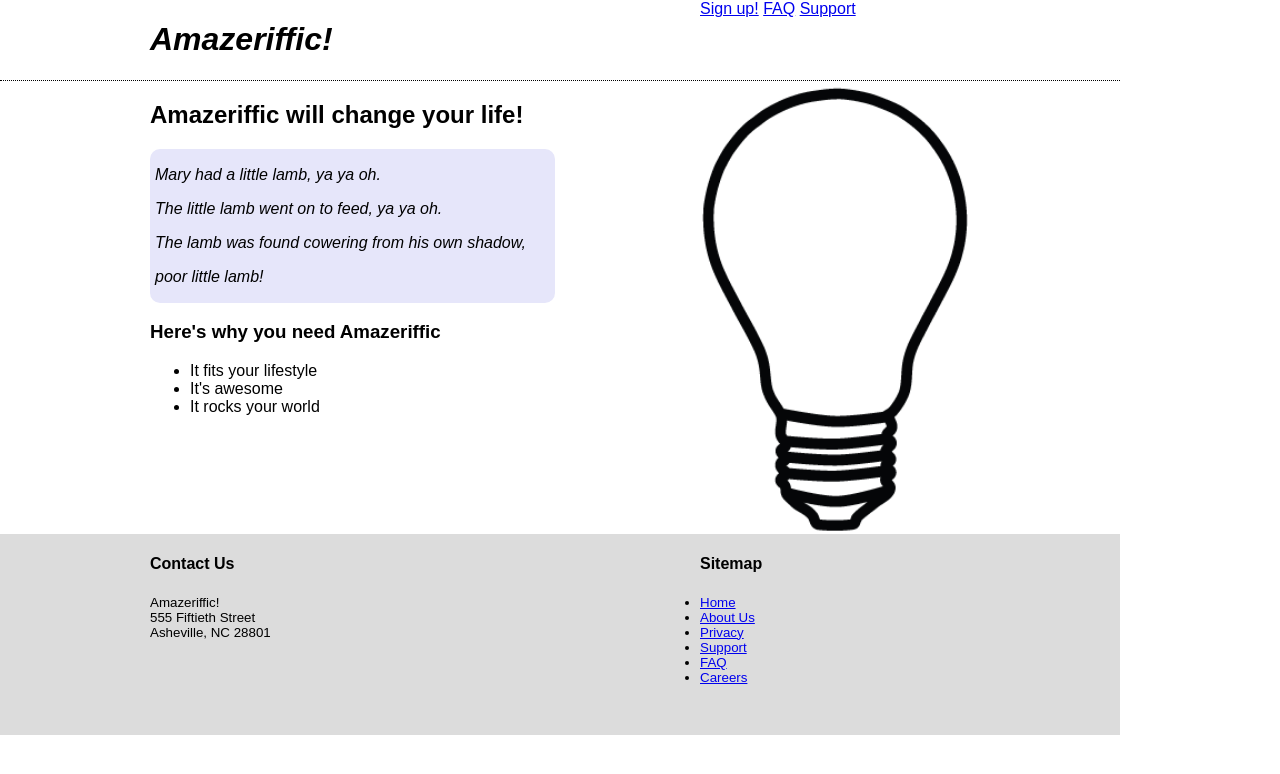
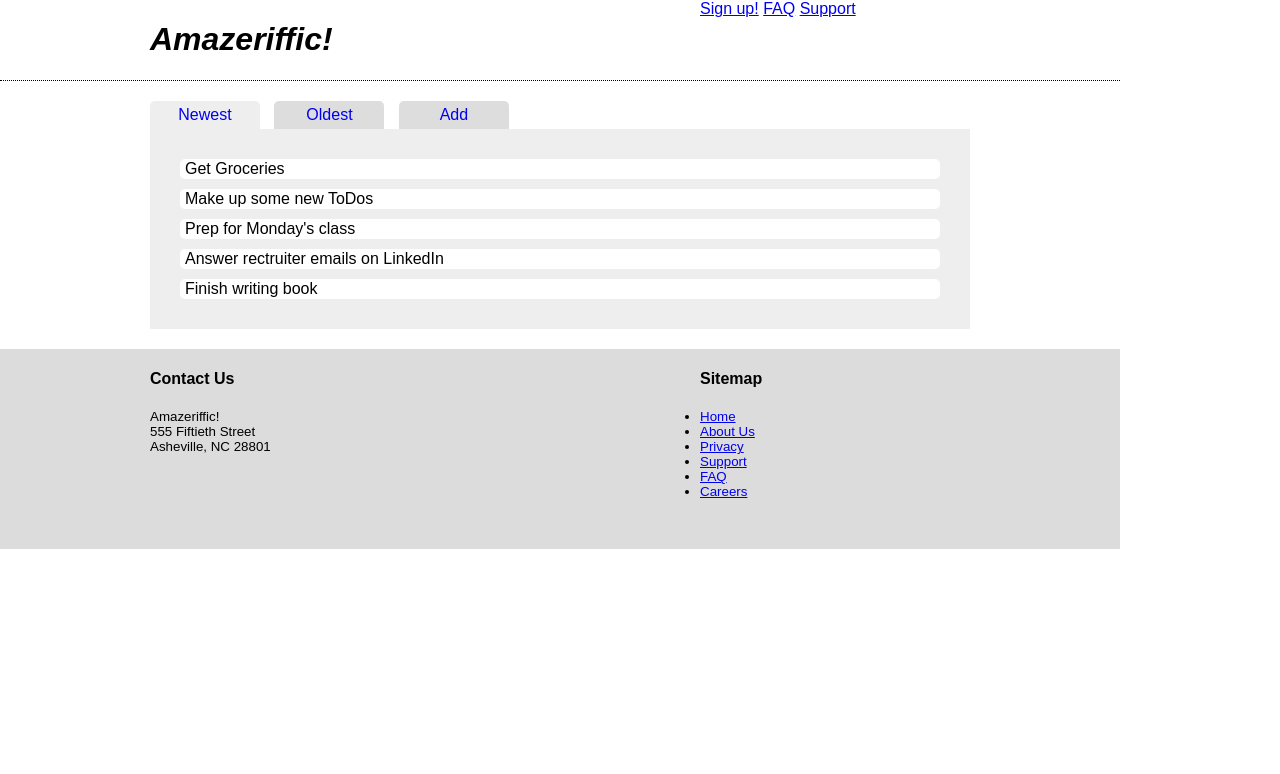
Before and after one commit to andreqls/amazeriffic, a plain HTML site: page index.html in a window 1280 px wide. Drawn offline with Linux system fonts and the light colour scheme.

Commit message:
Improved layout of main content

```diff
--- a/index.html
+++ b/index.html
@@ -16,22 +16,24 @@
 			</nav>
 		</header>
 		<main>
-			<div>
-				<h2>Amazeriffic will change your life!</h2>
-				<section class="poem">
-					<em><p>Mary had a little lamb, ya ya oh.</p>
-					<p>The little lamb went on to feed, ya ya oh.</p>
-					<p>The lamb was found cowering from his own shadow,</p>
-					<p>poor little lamb!</p></em>
-				</section>
-				<h3>Here's why you need Amazeriffic</h3>
-				<ul>
-					<li>It fits your lifestyle</li>
-					<li>It's awesome</li>
-					<li>It rocks your world</li>
-				</ul>
+			<div class="container">
+
+				<div class="tabs">
+					<a href="#"><span class="active">Newest</span></a>
+					<a href="#"><span>Oldest</span></a>
+					<a href="#"><span>Add</span></a>
+				</div>
+
+				<div class="content">
+					<ul>
+						<li>Get Groceries</li>
+						<li>Make up some new ToDos</li>
+						<li>Prep for Monday's class</li>
+						<li>Answer rectruiter emails on LinkedIn</a>
+						<li>Finish writing book</li>
+					</ul>
+				</div>
 			</div>
-			<img src="lightbulb.png" alt="An image of a lightbulb">
 		</main>
 		<footer>
 			<div class="contact">
--- a/stylesheets/style.css
+++ b/stylesheets/style.css
@@ -10,16 +10,40 @@ header, main, footer {
 }
 
 main {
+	padding-left: 150px;
+	padding-right: 150px;
+	padding-top: 20px;
+	padding-bottom: 20px;
 	border-top: dotted black 1px;
 }
 
-section.poem {
-	background: lavender;
-	width: 400px;
+.tabs a span {
+	display: inline-block;
+	border-radius: 5px 5px 0 0;
+	width: 100px;
+	margin-right: 10px;
+	text-align: center;
+	background: #ddd;
+	padding: 5px;
+}
+
+.tabs a span.active, div.content {
+	background: #eee;
+}
+
+div.content ul {
+	margin: 0;
+	padding: 20px;
+	list-style-type: none;
+}
+
+div.content ul li {
+	padding-left: 5px;
 	padding-top: 1px;
 	padding-bottom: 1px;
-	padding-left: 5px;
-	border-radius: 10px;
+	margin: 10px;
+	background: #fff;
+	border-radius: 5px;
 }
 
 footer {
@@ -27,13 +51,13 @@ footer {
 	padding-bottom: 50px;
 }
 
-header h1, main div, footer div.contact {
+header h1, footer div.contact {
 	width: 550px;
 	float: left;
 	margin-left: 150px;
 }
 
-header nav, main img, footer div.sitemap {
+header nav, footer div.sitemap {
 	width: 270px;
 	float: right;
 	margin-right: 150px;
```
